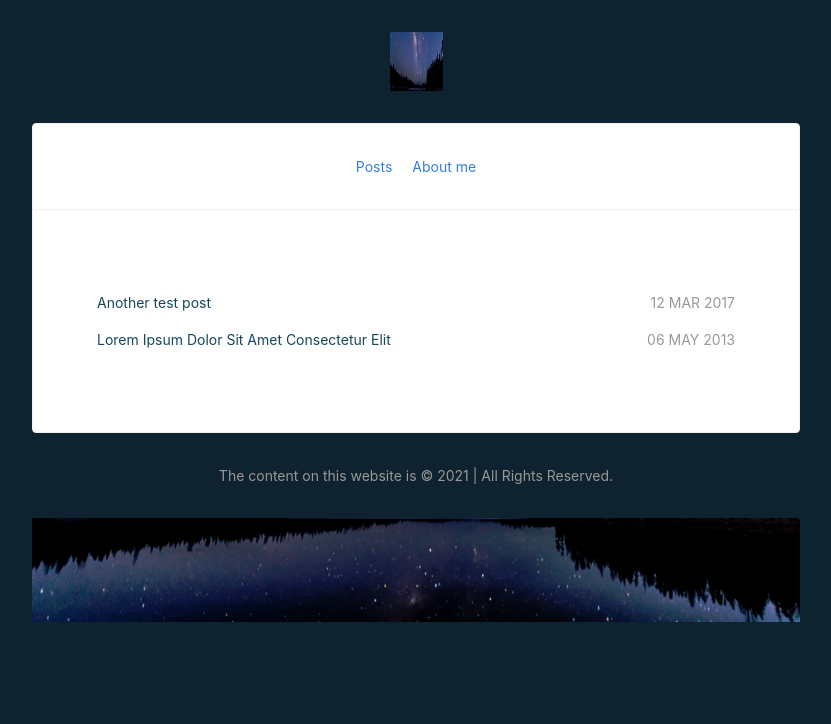
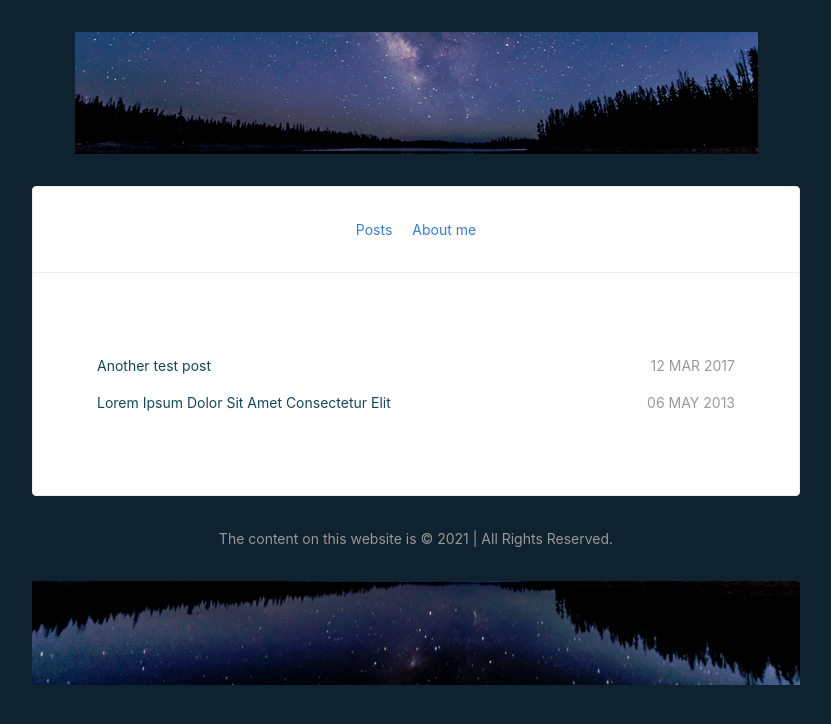
Before and after one commit to SteveD3/steved3.github.io, a Jekyll site: the page built from index.html, in a window 1280 px wide. Shown: the top 724 px of the page, without its empty margins (224-1055 px from the left). Built offline with Jekyll 4.4.1, drawn with Linux system fonts in a browser that asks for light colours; nearby versions of some CDN libraries.

Commit message:
Update default.html

```diff
--- a/_layouts/default.html
+++ b/_layouts/default.html
@@ -17,7 +17,7 @@
   <body class="lh-copy dark-gray pa0 f6 sans-serif bg-super-white">
     <header class="tc mt4">
       <a href="{{ site.url }}">
-        <img src="{{ site.url }}/images/nature1.png" alt="Home" width="53" height="59">
+        <img src="{{ site.url }}/images/nature1.png" alt="Home" width="683" height="122">
       </a>
     </header>
     <div class="mw7 bg-white mt4 mb3 center br2-ns bt bb ba-ns b--light-gray">
```
